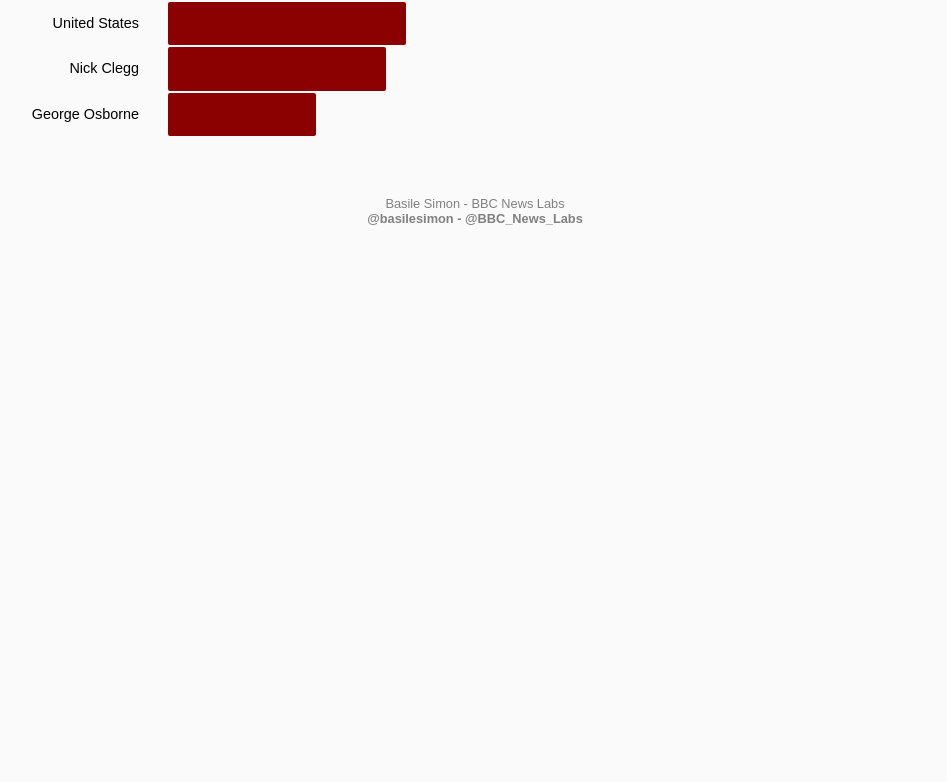
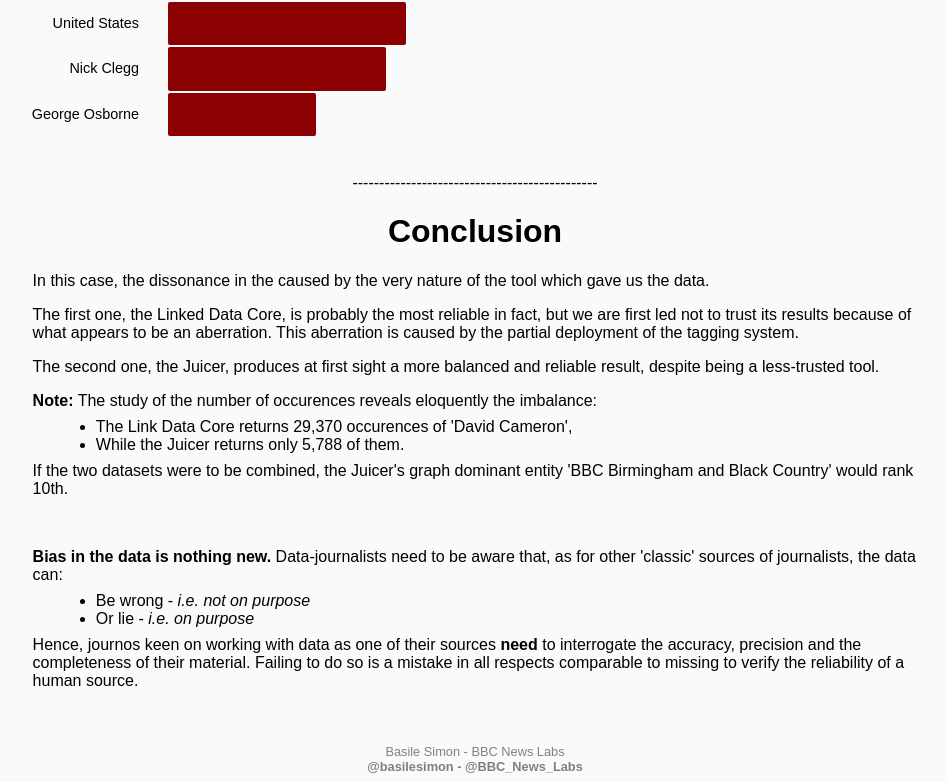
Before and after one commit to CityJourno/basilesimon.github.io, a plain HTML site: page cameron/index.html in a window 1280 px wide. Shown: the part 1543-2325 px from the top of the page, without its empty margins (165-1112 px from the left). Before the commit the page ends 1777 px from the top, so only its background shows below. Drawn offline with Linux system fonts and the light colour scheme.

Commit message:
conclusion and explanations

```diff
--- a/cameron/index.html
+++ b/cameron/index.html
@@ -18,7 +18,7 @@
 			color:#aaa;
 			margin-top: -1em;
 		}
-		article, p{
+		article, p, ul{
 			width: 70%;
 			padding-left: 15%;
 		}
@@ -34,6 +34,11 @@
 		a{
   			text-decoration: none;
   			color:grey;
+		}
+		ul{
+			padding-left: 20%;
+			margin-top: -0.5em;
+			margin-bottom: -0.5em;
 		}
 	</style>
 <body>
@@ -55,9 +60,34 @@
 </article>
 
 	<iframe src="LDP.html" width="100%" height="645px;"></iframe>
+
 	<br/><br/><br/><br/><p style="text-align:center;">----------------------------------------------</p>
+
 	<iframe src="juicer.html" width="100%" height="600px"></iframe>
 
+	<br/><p style="text-align:center;">----------------------------------------------</p>
+
+	<h1>Conclusion</h1>
+
+	<p>In this case, the dissonance in the caused by the very nature of the tool which gave us the data.</p>
+
+	<p>The first one, the Linked Data Core, is probably the most reliable in fact, but we are first led not to trust its results because of what appears to be an aberration. This aberration is caused by the partial deployment of the tagging system.</p>
+
+	<p>The second one, the Juicer, produces at first sight a more balanced and reliable result, despite being a less-trusted tool.</p>
+
+	<p><b>Note:</b> The study of the number of occurences reveals eloquently the imbalance:</p>
+		<ul>
+			<li>The Link Data Core returns 29,370 occurences of 'David Cameron',</li>
+			<li>While the Juicer returns only 5,788 of them.</li>
+		</ul>
+	<p>If the two datasets were to be combined, the Juicer's graph dominant entity 'BBC Birmingham and Black Country' would rank 10th.</p><br/>
+
+	<p><b>Bias in the data is nothing new.</b> Data-journalists need to be aware that, as for other 'classic' sources of journalists, the data can:
+		<ul>
+			<li>Be wrong - <em>i.e. not on purpose</em></li>
+			<li>Or lie - <em>i.e. on purpose</em></li>
+		</ul>
+	<p>Hence, journos keen on working with data as one of their sources <b>need</b> to interrogate the accuracy, precision and the completeness of their material. Failing to do so is a mistake in all respects comparable to missing to verify the reliability of a human source.</p>
 
 <footer>
 	Basile Simon - BBC News Labs<br/>
```
